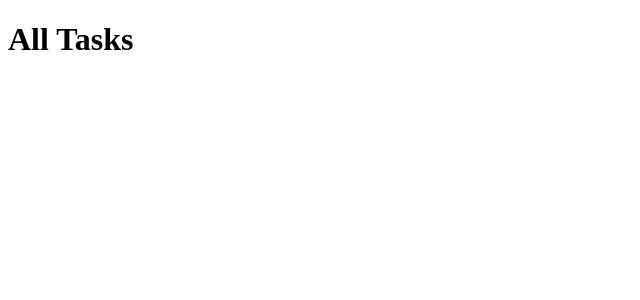
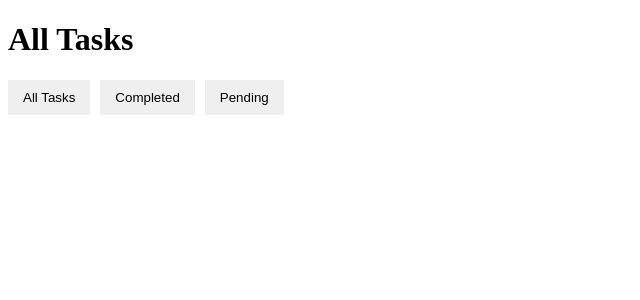
Before and after one commit to mccastrillon12/velaioProject, an Angular app in the folder velaioProject/: page /all-tasks in a window 1280 px wide. Shown: the top 300 px of the page, without its empty margins (0-640 px from the left). Built offline with nearby package versions, Linux system fonts and the light colour scheme.

Commit message:
added filter component for filtering tasks

```diff
--- /dev/null
+++ b/velaioProject/src/app/components/task-filter/task-filter/task-filter.component.css
@@ -0,0 +1,15 @@
+.filter-container {
+    display: flex;
+    gap: 10px;
+    margin-bottom: 20px;
+  }
+
+  button {
+    padding: 10px 15px;
+    border: none;
+    cursor: pointer;
+  }
+
+  button:hover {
+    background-color: #f0f0f0;
+  }
--- /dev/null
+++ b/velaioProject/src/app/components/task-filter/task-filter/task-filter.component.html
@@ -0,0 +1,5 @@
+<div class="filter-container">
+    <button (click)="setFilter('all')">All Tasks</button>
+    <button (click)="setFilter('completed')">Completed</button>
+    <button (click)="setFilter('pending')">Pending</button>
+  </div>
--- /dev/null
+++ b/velaioProject/src/app/components/task-filter/task-filter/task-filter.component.ts
@@ -0,0 +1,19 @@
+import { Component, Output, EventEmitter } from '@angular/core';
+import { CommonModule } from '@angular/common';
+
+@Component({
+  selector: 'app-task-filter',
+  standalone: true,
+  imports: [CommonModule],
+  templateUrl: './task-filter.component.html',
+  styleUrls: ['./task-filter.component.css'],
+})
+export class TaskFilterComponent {
+
+  @Output() filterChanged = new EventEmitter<string>();
+
+
+  setFilter(filter: string) {
+    this.filterChanged.emit(filter);
+  }
+}
--- a/velaioProject/src/app/components/task-list/task-list.component.html
+++ b/velaioProject/src/app/components/task-list/task-list.component.html
@@ -1,7 +1,7 @@
-<div *ngFor="let task of tasks$ | async">
+<div *ngFor="let task of tasks">
   <h3>{{ task.name }} ({{ task.isCompleted ? 'Completed' : 'Pending' }})</h3>
   <p>Deadline: {{ task.deadline | date }}</p>
-    <button (click)="markAsCompleted(task.id)">Mark as Completed</button>
+  <button *ngIf="!task.isCompleted" (click)="markAsCompleted(task.id)">Mark as Completed</button>
   <ul>
     <li *ngFor="let person of task.people">
       {{ person.fullName }} ({{ person.age }} years old)
--- a/velaioProject/src/app/components/task-list/task-list.component.ts
+++ b/velaioProject/src/app/components/task-list/task-list.component.ts
@@ -1,6 +1,6 @@
-import { Component, inject } from '@angular/core';
-
+import { Component, Input, inject } from '@angular/core';
 import { CommonModule } from '@angular/common';
+import { ITask } from '../../models/task.model';
 import { TaskService } from '../../service/task.service';
 
 
@@ -9,11 +9,11 @@ import { TaskService } from '../../service/task.service';
   standalone: true,
   imports: [CommonModule],
   templateUrl: './task-list.component.html',
-  styleUrl: './task-list.component.css'
+  styleUrls: ['./task-list.component.css'],
 })
 export class TaskListComponent {
+  @Input() tasks: ITask[] = [];
   private taskService = inject(TaskService);
-  tasks$ = this.taskService.tasks$;
 
   markAsCompleted(taskId: number) {
     this.taskService.markTaskAsCompleted(taskId);
--- a/velaioProject/src/app/pages/home-page/home-page.component.html
+++ b/velaioProject/src/app/pages/home-page/home-page.component.html
@@ -4,5 +4,5 @@
   <button routerLink="/all-tasks">View More</button>
   <hr />
   <h2>Task List</h2>
-    <app-task-list></app-task-list>
+  <app-task-list [tasks]="tasks"></app-task-list>
 </div>
--- a/velaioProject/src/app/pages/home-page/home-page.component.ts
+++ b/velaioProject/src/app/pages/home-page/home-page.component.ts
@@ -1,7 +1,9 @@
-import { Component } from '@angular/core';
+import { Component, inject } from '@angular/core';
 import { CommonModule } from '@angular/common';
 import { RouterModule } from '@angular/router';
 import { TaskListComponent } from '../../components/task-list/task-list.component';
+import { ITask } from '../../models/task.model';
+import { TaskService } from '../../service/task.service';
 
 @Component({
   selector: 'app-home-page',
@@ -10,4 +12,14 @@ import { TaskListComponent } from '../../components/task-list/task-list.componen
   templateUrl: './home-page.component.html',
   styleUrls: ['./home-page.component.css']
 })
-export class HomePageComponent {}
+export class HomePageComponent {
+  private taskService = inject(TaskService);
+  tasks: ITask[] = [];
+
+  constructor() {
+
+    this.taskService.tasks$.subscribe(tasks => {
+      this.tasks = tasks;
+    });
+  }
+}
--- a/velaioProject/src/app/pages/task-list-page/task-list-page.component.html
+++ b/velaioProject/src/app/pages/task-list-page/task-list-page.component.html
@@ -1,4 +1,5 @@
 <div class="container">
-    <h1>All Tasks</h1>
-    <app-task-list></app-task-list>
-  </div>
+  <h1>All Tasks</h1>
+  <app-task-filter (filterChanged)="onFilterChanged($event)"></app-task-filter>
+  <app-task-list [tasks]="filteredTasks"></app-task-list>
+</div>
--- a/velaioProject/src/app/pages/task-list-page/task-list-page.component.ts
+++ b/velaioProject/src/app/pages/task-list-page/task-list-page.component.ts
@@ -1,17 +1,43 @@
 import { Component, inject } from '@angular/core';
 import { CommonModule } from '@angular/common';
-
 import { TaskListComponent } from '../../components/task-list/task-list.component';
+import { ITask } from '../../models/task.model';
+import { TaskFilterComponent } from '../../components/task-filter/task-filter/task-filter.component';
 import { TaskService } from '../../service/task.service';
 
 @Component({
   selector: 'app-task-list-page',
   standalone: true,
-  imports: [CommonModule, TaskListComponent],
+  imports: [CommonModule, TaskListComponent, TaskFilterComponent],
   templateUrl: './task-list-page.component.html',
-  styleUrls: ['./task-list-page.component.css']
+  styleUrls: ['./task-list-page.component.css'],
 })
 export class TaskListPageComponent {
   private taskService = inject(TaskService);
   tasks$ = this.taskService.tasks$;
+  filteredTasks: ITask[] = [];
+
+  constructor() {
+    // Inicializar las tareas filtradas con todas las tareas
+    this.tasks$.subscribe((tasks) => {
+      this.filteredTasks = tasks;
+    });
+  }
+
+  // Método que recibe el valor del filtro y actualiza la lista de tareas
+  onFilterChanged(filter: string) {
+    this.tasks$.subscribe((tasks) => {
+      switch (filter) {
+        case 'completed':
+          this.filteredTasks = tasks.filter((task) => task.isCompleted);
+          break;
+        case 'pending':
+          this.filteredTasks = tasks.filter((task) => !task.isCompleted);
+          break;
+        default:
+          this.filteredTasks = tasks;
+          break;
+      }
+    });
+  }
 }
```
Also changed, not shown: 1 other file (tests, documents, lock files or other folders). Lines whose indentation alone changed are shown as unchanged.
